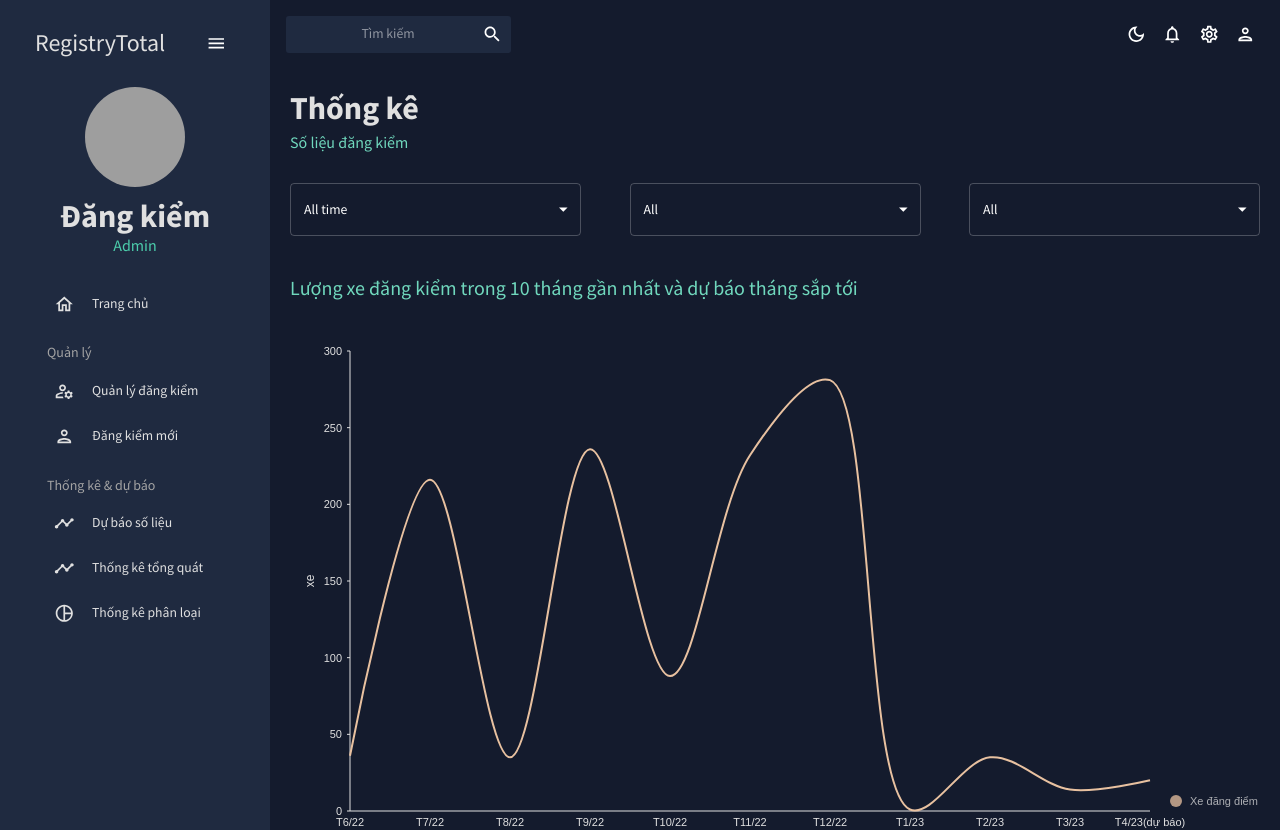
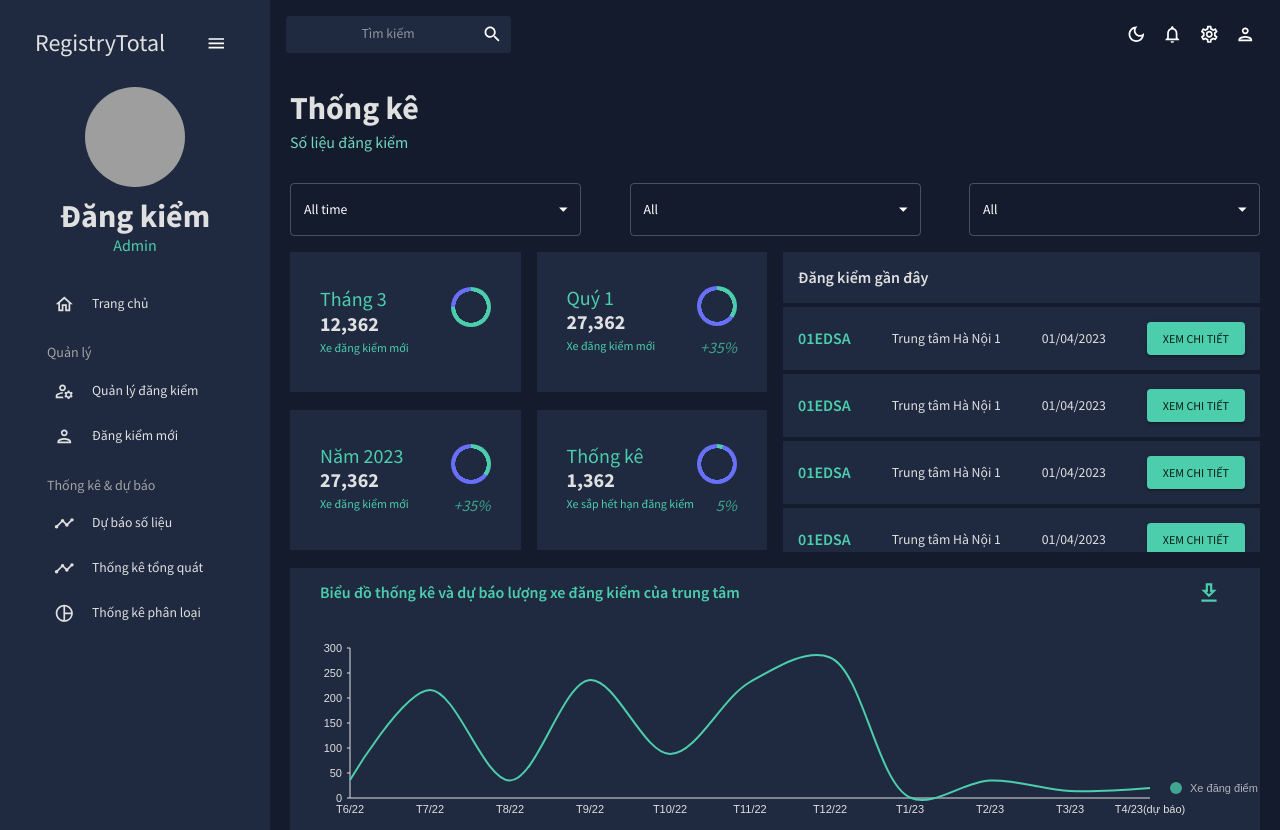
Before and after one commit to SeaDragon1312/webcuoiky, a React (Create React App) app in the folder client/: page /statistics in a window 1280 px wide. Shown: the top 830 px of the page. Built offline with nearby package versions, Linux system fonts and the light colour scheme; grey boxes are pictures that could not be loaded.

Commit message:
update statics

```diff
--- a/client/src/scenes/statistics/index.jsx
+++ b/client/src/scenes/statistics/index.jsx
@@ -1,18 +1,28 @@
-import { Typography, Box, useTheme, Container } from "@mui/material";
+import {
+    Typography,
+    Box,
+    useTheme,
+    Select,
+    MenuItem,
+    Button,
+    IconButton,
+} from "@mui/material";
+import Grid from "@mui/material/Unstable_Grid2";
+import StatBox from "../../components/StatBox";
 import Header from "../../components/Header";
 import LineChart from "../../components/LineChart";
 import { tokens } from "../../theme";
-import Select from "@mui/material/Select";
-import MenuItem from "@mui/material/MenuItem";
-import InputLabel from "@mui/material/InputLabel";
 import { useState } from "react";
+import { mockRegistry } from "../../data/mockData";
+import DownloadOutlinedIcon from "@mui/icons-material/DownloadOutlined";
 
 function Statistics() {
     const theme = useTheme();
     const colors = tokens(theme.palette.mode);
     const [time, setTime] = useState();
-
-    function handleChange(event) {}
+    const [center, setCenter] = useState("all");
+    const [line, setLine] = useState(0);
+    console.log(mockRegistry);
 
     return (
         <Box>
@@ -24,7 +34,7 @@ function Statistics() {
                     sx={{
                         display: "flex",
                         // flexDirection: "row",
-
+                        paddingBottom: 2,
                         placeContent: "space-between",
                     }}
                 >
@@ -33,39 +43,54 @@ function Statistics() {
                         id="time"
                         value={time}
                         defaultValue={0}
-                        onChange={handleChange}
+                        onChange={(e) => {
+                            setTime(e.target.value);
+                        }}
                         label="Time"
                     >
+                        <MenuItem disabled value={-1}>
+                            <em>Khoảng thời gian: </em>
+                        </MenuItem>
                         <MenuItem value={0}>All time</MenuItem>
-                        <MenuItem value={20}>Twenty</MenuItem>
-                        <MenuItem value={21}>Twenty one</MenuItem>
-                        <MenuItem value={22}>Twenty one and a half</MenuItem>
+                        <MenuItem value={1}>Quý I</MenuItem>
+                        <MenuItem value={2}>Quý II</MenuItem>
+                        <MenuItem value={3}>Quý III</MenuItem>
+                        <MenuItem value={4}>Quý IV</MenuItem>
                     </Select>
                     <Select
                         sx={{ width: "30%" }}
-                        id="place"
-                        value={time}
-                        defaultValue={0}
-                        onChange={handleChange}
+                        id="center"
+                        value={center}
+                        defaultValue={"all"}
+                        onChange={(e) => {
+                            setCenter(e.target.value);
+                        }}
                         label="Trung tâm"
+                        InputLabelProps={{
+                            sx: { color: colors.grey[800] },
+                        }}
                     >
                         <MenuItem disabled value="">
                             <em>Trung tâm: </em>
                         </MenuItem>
-                        <MenuItem value={0}>All</MenuItem>
-                        <MenuItem value={20}>Twenty</MenuItem>
-                        <MenuItem value={21}>Twenty one</MenuItem>
-                        <MenuItem value={22}>Twenty one and a half</MenuItem>
+                        <MenuItem value={"all"}>All</MenuItem>
+                        {mockRegistry.map((item) => (
+                            <MenuItem key={item.center} value={item.center}>
+                                {item.center}
+                            </MenuItem>
+                        ))}
                     </Select>
                     <Select
                         sx={{ width: "30%" }}
                         id="line"
-                        value={time}
+                        value={line}
                         defaultValue={0}
-                        onChange={handleChange}
+                        onChange={(e) => {
+                            setLine(e.target.value);
+                        }}
                         label="Dây chuyền"
                     >
-                        <MenuItem disabled value="">
+                        <MenuItem disabled value={-1}>
                             <em>Dây chuyền: </em>
                         </MenuItem>
                         <MenuItem value={0}>All</MenuItem>
@@ -75,28 +100,175 @@ function Statistics() {
                     </Select>
                 </Box>
 
-                <Box height="75vh" paddingTop={5}>
-                    <Typography variant="h4" color={colors.greenAccent[400]}>
-                        Lượng xe đăng kiểm trong 10 tháng gần nhất và dự báo
-                        tháng sắp tới
-                    </Typography>
-                    <LineChart />
-                </Box>
-            </Box>
-            {/* Dự báo số liệu */}
-            <Box m="20px">
-                <Header
-                    title="Dự báo số liệu"
-                    subtitle="Dự báo số lượng xe đăng kiểm trong tháng tới "
-                />
+                <Grid container spacing={2} disableEqualOverflow>
+                    <Grid container xs={12} md={6}>
+                        <Grid xs={6} md={6}>
+                            <Box
+                                backgroundColor={colors.primary[400]}
+                                display="flex"
+                                alignItems="center"
+                                justifyContent="center"
+                                sx={{ height: 140 }}
+                            >
+                                <StatBox
+                                    stat="12,362"
+                                    title="Tháng 3"
+                                    subtitle="Xe đăng kiểm mới"
+                                />
+                            </Box>
+                        </Grid>
 
-                <Box height="75vh" paddingTop={5}>
-                    <Typography variant="h4" color={colors.greenAccent[400]}>
-                        Lượng xe đăng kiểm trong 10 tháng gần nhất và dự báo
-                        tháng sắp tới
-                    </Typography>
-                    <LineChart />
-                </Box>
+                        <Grid xs={6} md={6}>
+                            <Box
+                                backgroundColor={colors.primary[400]}
+                                display="flex"
+                                alignItems="center"
+                                justifyContent="center"
+                                sx={{ height: 140 }}
+                            >
+                                <StatBox
+                                    stat="27,362"
+                                    title="Quý 1"
+                                    subtitle="Xe đăng kiểm mới"
+                                    progress="0.35"
+                                    increase="+35%"
+                                />
+                            </Box>
+                        </Grid>
+
+                        <Grid xs={6} md={6}>
+                            <Box
+                                backgroundColor={colors.primary[400]}
+                                display="flex"
+                                alignItems="center"
+                                justifyContent="center"
+                                sx={{ height: 140 }}
+                            >
+                                <StatBox
+                                    stat="27,362"
+                                    title="Năm 2023"
+                                    subtitle="Xe đăng kiểm mới"
+                                    progress="0.35"
+                                    increase="+35%"
+                                />
+                            </Box>
+                        </Grid>
+
+                        <Grid xs={6} md={6}>
+                            <Box
+                                backgroundColor={colors.primary[400]}
+                                display="flex"
+                                alignItems="center"
+                                justifyContent="center"
+                                sx={{ height: 140 }}
+                            >
+                                <StatBox
+                                    stat="1,362"
+                                    title="Thống kê"
+                                    subtitle="Xe sắp hết hạn đăng kiểm"
+                                    progress="0.05"
+                                    increase="5%"
+                                />
+                            </Box>
+                        </Grid>
+                    </Grid>
+
+                    <Grid xs={12} md={6}>
+                        <Box
+                            backgroundColor={colors.primary[400]}
+                            overflow="auto"
+                            sx={{ height: "300px" }}
+                        >
+                            <Box
+                                display="flex"
+                                justifyContent="space-between"
+                                alignItems="center"
+                                borderBottom={`4px solid ${colors.primary[500]}`}
+                                colors={colors.grey[100]}
+                                p="15px"
+                            >
+                                <Typography
+                                    color={colors.grey[100]}
+                                    variant="h5"
+                                    fontWeight="600"
+                                >
+                                    Đăng kiểm gần đây
+                                </Typography>
+                            </Box>
+                            {mockRegistry.map((registry, i) => (
+                                <Box
+                                    key={`${registry.ID}-${i}`}
+                                    display="flex"
+                                    justifyContent="space-between"
+                                    alignItems="center"
+                                    borderBottom={`4px solid ${colors.primary[500]}`}
+                                    p="15px"
+                                >
+                                    <Box>
+                                        <Typography
+                                            color={colors.greenAccent[500]}
+                                            variant="h5"
+                                            fontWeight="600"
+                                        >
+                                            {registry.ID}
+                                        </Typography>
+                                    </Box>
+                                    <Box color={colors.grey[100]}>
+                                        {registry.center}
+                                    </Box>
+                                    <Box color={colors.grey[100]}>
+                                        {registry.date}
+                                    </Box>
+                                    <Button
+                                        color="secondary"
+                                        variant="contained"
+                                        p="5px 10px"
+                                        borderradius="4px"
+                                        type="submit"
+                                    >
+                                        Xem chi tiết
+                                    </Button>
+                                </Box>
+                            ))}
+                        </Box>
+                    </Grid>
+
+                    <Grid xs={12} md={12}>
+                        <Box
+                            p="0 30px"
+                            backgroundColor={colors.primary[400]}
+                            display="flex "
+                            justifyContent="space-between"
+                            alignItems="center"
+                            height="50px"
+                        >
+                            <Typography
+                                variant="h5"
+                                fontWeight="600"
+                                color={colors.greenAccent[500]}
+                            >
+                                Biểu đồ thống kê và dự báo lượng xe đăng kiểm
+                                của trung tâm
+                            </Typography>
+
+                            <IconButton>
+                                <DownloadOutlinedIcon
+                                    sx={{
+                                        fontSize: "26px",
+                                        color: colors.greenAccent[500],
+                                    }}
+                                />
+                            </IconButton>
+                        </Box>
+                        <Box
+                            height="250px"
+                            m="-20px 0 0 0"
+                            backgroundColor={colors.primary[400]}
+                        >
+                            <LineChart isDashboard={true} />
+                        </Box>
+                    </Grid>
+                </Grid>
             </Box>
         </Box>
     );
```
Also changed, not shown: client/src/scenes/dashboard/index.jsx (+33 -31 lines).
